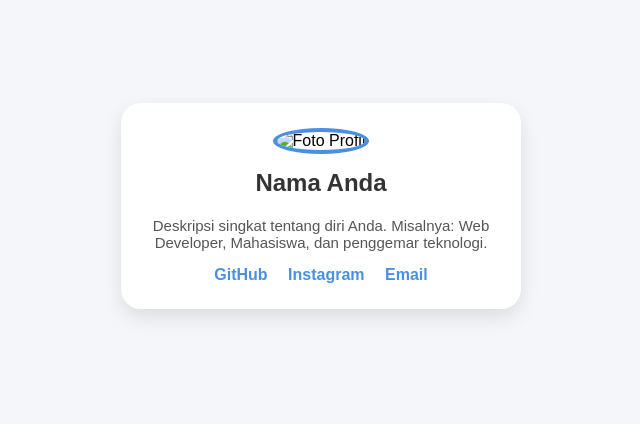
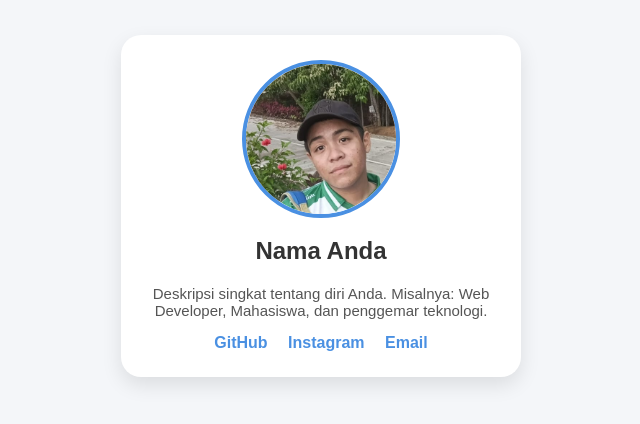
Before and after one commit to syugalneryus08-max/fatir-web-new, a plain HTML site: page index.html in a window 1280 px wide. Shown: the part 194-618 px from the top of the page, without its empty margins (319-959 px from the left). Drawn offline with Linux system fonts and the light colour scheme.

Commit message:
Update index.html

```diff
--- a/index.html
+++ b/index.html
@@ -55,7 +55,7 @@
 <body>
 
     <div class="card">
-        <img src="whatsApp image 2025-11-17 at 13.16.31.jpeg" class="profile-img" alt="Foto Profil">
+        <img src="whatsApp image 2025-11-17 at 13.16.31.jpg" class="profile-img" alt="Foto Profil">
         <h2>Nama Anda</h2>
         <p>Deskripsi singkat tentang diri Anda. Misalnya: Web Developer, Mahasiswa, dan penggemar teknologi.</p>
 
```
